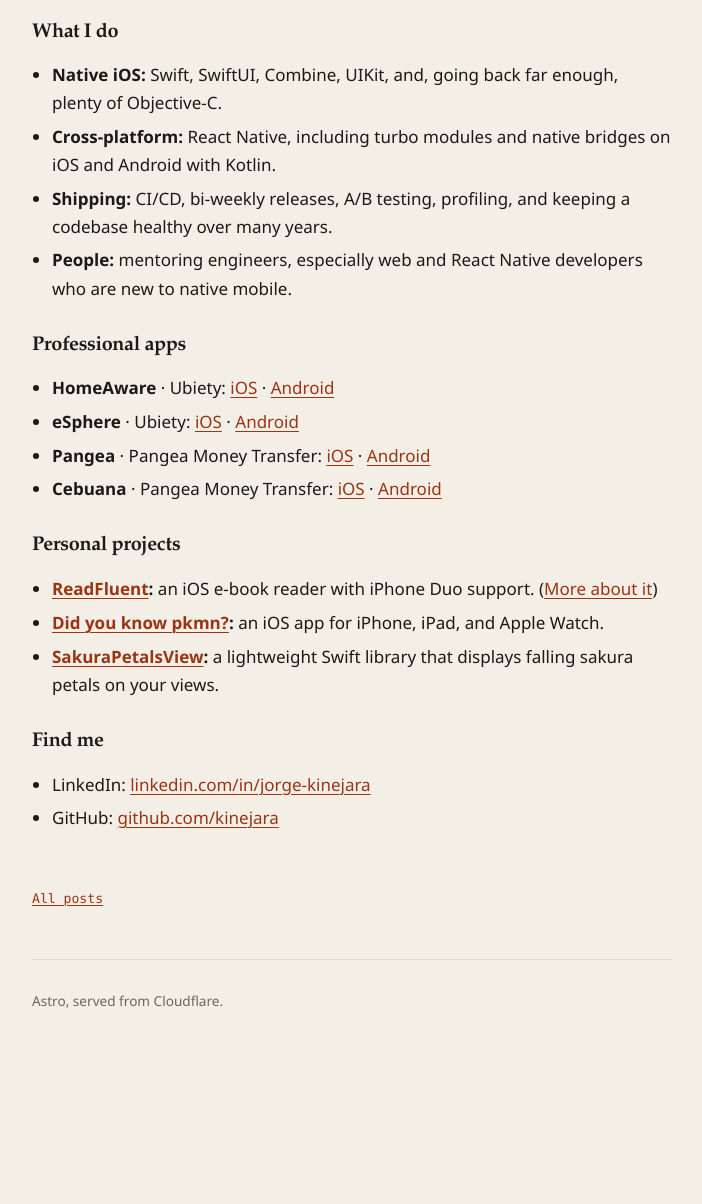
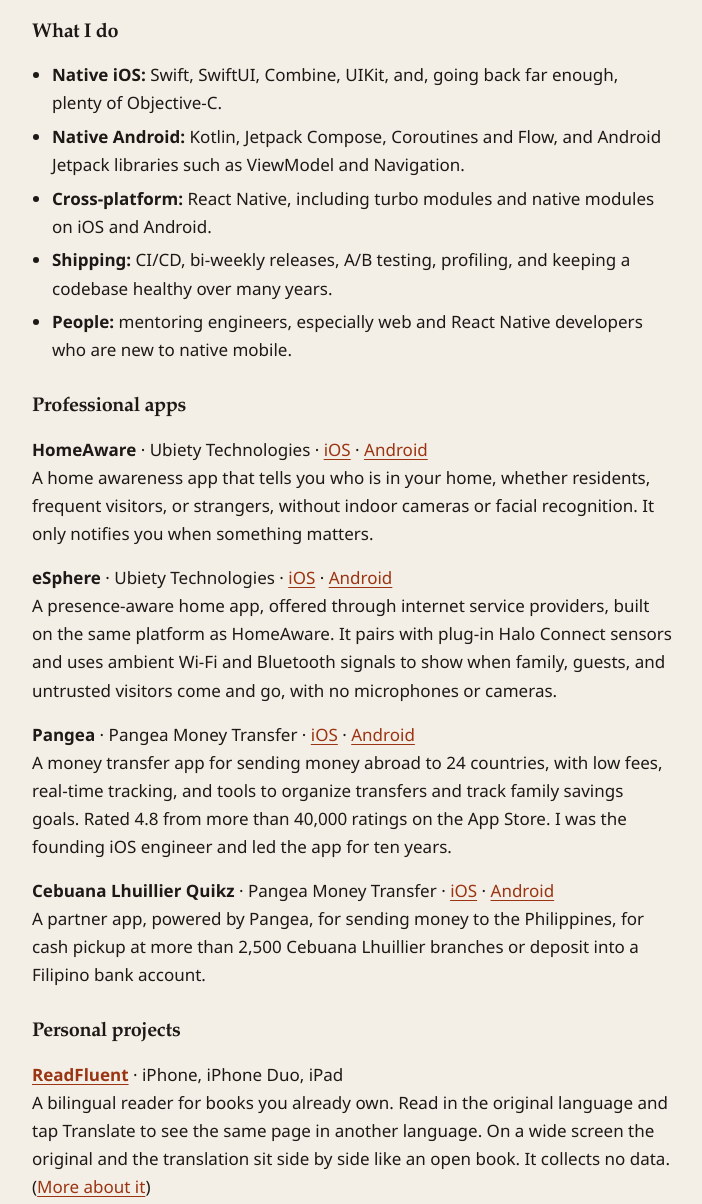
Before and after one commit to kinejara/deriveddatakillerblog, an Astro site: page /blog/about-me in a window 1280 px wide. Shown: the part 460-1664 px from the top of the page, without its empty margins (288-990 px from the left). Before the commit the page ends 1550 px from the top, so only its background shows below. Built offline with nearby package versions, Linux system fonts and the light colour scheme; Astro itself is replaced by a stand-in of ours.

Commit message:
update to about me

```diff
--- a/src/content/blog/about-me.md
+++ b/src/content/blog/about-me.md
@@ -11,22 +11,35 @@ This page is a quick way to find what I'm working on and what I've built.
 ### What I do
 
 - **Native iOS:** Swift, SwiftUI, Combine, UIKit, and, going back far enough, plenty of Objective-C.
-- **Cross-platform:** React Native, including turbo modules and native bridges on iOS and Android with Kotlin.
+- **Native Android:** Kotlin, Jetpack Compose, Coroutines and Flow, and Android Jetpack libraries such as ViewModel and Navigation.
+- **Cross-platform:** React Native, including turbo modules and native modules on iOS and Android.
 - **Shipping:** CI/CD, bi-weekly releases, A/B testing, profiling, and keeping a codebase healthy over many years.
 - **People:** mentoring engineers, especially web and React Native developers who are new to native mobile.
 
 ### Professional apps
 
-- **HomeAware** · Ubiety: [iOS](https://apps.apple.com/us/app/homeaware/id6480478470) · [Android](https://play.google.com/store/apps/details?id=com.residencewatch.mobile)
-- **eSphere** · Ubiety: [iOS](https://apps.apple.com/us/app/esphere/id6762152449) · [Android](https://play.google.com/store/apps/details?id=com.ubiety.esphere)
-- **Pangea** · Pangea Money Transfer: [iOS](https://apps.apple.com/us/app/pangea-smart-money-transfers/id905853115) · [Android](https://play.google.com/store/apps/details?id=com.pangea.android)
-- **Cebuana** · Pangea Money Transfer: [iOS](https://apps.apple.com/us/app/cebuana-lhuillier-quikz/id1448407543) · [Android](https://play.google.com/store/apps/details?id=com.pangea.cebuana)
+**HomeAware** · Ubiety Technologies · [iOS](https://apps.apple.com/us/app/homeaware/id6480478470) · [Android](https://play.google.com/store/apps/details?id=com.residencewatch.mobile)
+A home awareness app that tells you who is in your home, whether residents, frequent visitors, or strangers, without indoor cameras or facial recognition. It only notifies you when something matters.
+
+**eSphere** · Ubiety Technologies · [iOS](https://apps.apple.com/us/app/esphere/id6762152449) · [Android](https://play.google.com/store/apps/details?id=com.ubiety.esphere)
+A presence-aware home app, offered through internet service providers, built on the same platform as HomeAware. It pairs with plug-in Halo Connect sensors and uses ambient Wi-Fi and Bluetooth signals to show when family, guests, and untrusted visitors come and go, with no microphones or cameras.
+
+**Pangea** · Pangea Money Transfer · [iOS](https://apps.apple.com/us/app/pangea-smart-money-transfers/id905853115) · [Android](https://play.google.com/store/apps/details?id=com.pangea.android)
+A money transfer app for sending money abroad to 24 countries, with low fees, real-time tracking, and tools to organize transfers and track family savings goals. Rated 4.8 from more than 40,000 ratings on the App Store. I was the founding iOS engineer and led the app for ten years.
+
+**Cebuana Lhuillier Quikz** · Pangea Money Transfer · [iOS](https://apps.apple.com/us/app/cebuana-lhuillier-quikz/id1448407543) · [Android](https://play.google.com/store/apps/details?id=com.pangea.cebuana)
+A partner app, powered by Pangea, for sending money to the Philippines, for cash pickup at more than 2,500 Cebuana Lhuillier branches or deposit into a Filipino bank account.
 
 ### Personal projects
 
-- **[ReadFluent](https://apps.apple.com/us/app/readfluent/id6822424096):** an iOS e-book reader with iPhone Duo support. ([More about it](/blog/readfluent))
-- **[Did you know pkmn?](https://apps.apple.com/us/app/did-you-know-for-pokemon-lite/id608034349):** an iOS app for iPhone, iPad, and Apple Watch.
-- **[SakuraPetalsView](https://github.com/kinejara/sakuraPetalsiOS):** a lightweight Swift library that displays falling sakura petals on your views.
+**[ReadFluent](https://apps.apple.com/us/app/readfluent/id6822424096)** · iPhone, iPhone Duo, iPad
+A bilingual reader for books you already own. Read in the original language and tap Translate to see the same page in another language. On a wide screen the original and the translation sit side by side like an open book. It collects no data. ([More about it](/blog/readfluent))
+
+**[Did you know pkmn?](https://apps.apple.com/us/app/did-you-know-for-pokemon-lite/id608034349)** · iPhone, iPad, Apple Watch
+A trivia app with 750 facts, myths, and tips about the Pokémon world, with a daily fact, a Notification Center widget, and an Apple Watch app. It works fully offline.
+
+**[SakuraPetalsView](https://github.com/kinejara/sakuraPetalsiOS)** · Swift library
+A lightweight, dependency-free library that renders falling cherry blossom petals with `CAEmitterLayer`. It works in both UIKit and SwiftUI, lets you configure speed, scale, and spin, and installs with CocoaPods.
 
 ### Find me
 
```
